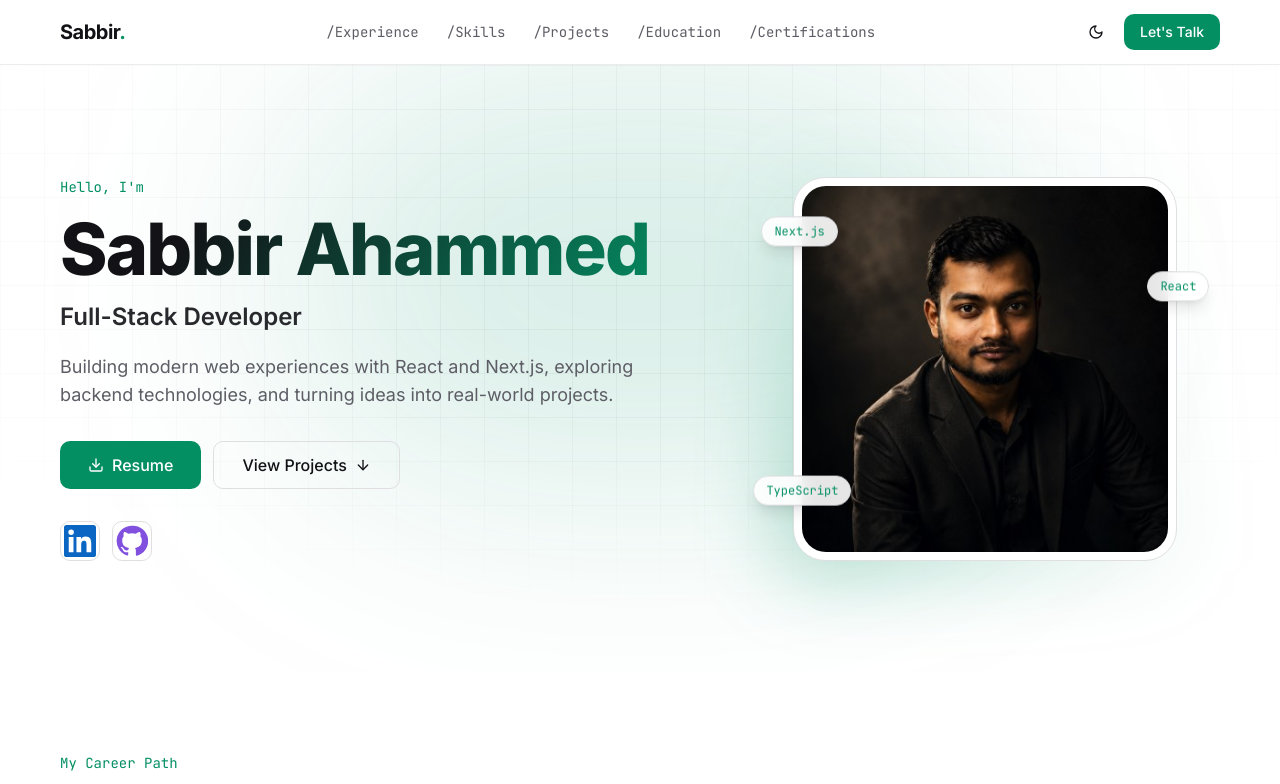
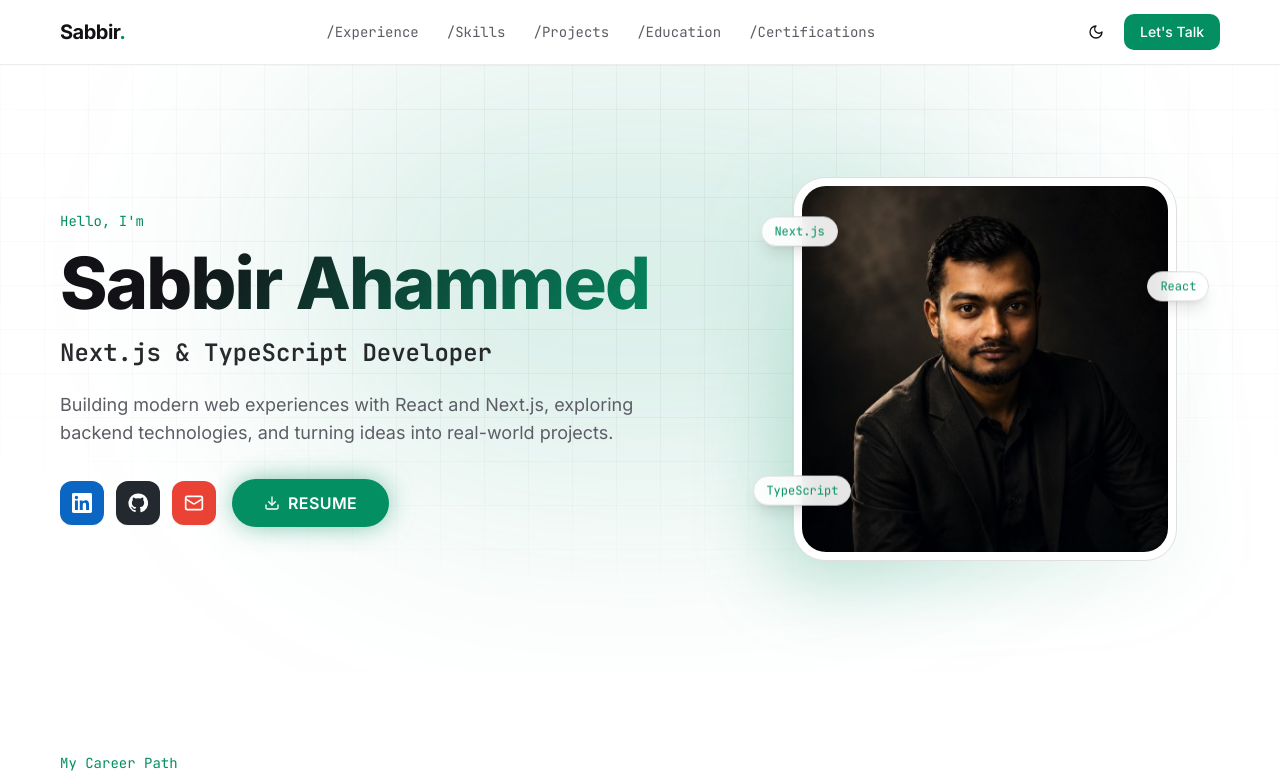
Before and after one commit to sabbir-codes/developer-portfolio, a Next.js app: page / in a window 1280 px wide. Shown: the top 784 px of the page. Built offline with nearby package versions, Linux system fonts and the light colour scheme.

Commit message:
Hero area redesign

```diff
--- a/src/app/globals.css
+++ b/src/app/globals.css
@@ -63,26 +63,61 @@
 @layer utilities {
   .bg-grid {
     background-image:
-      linear-gradient(to right, hsl(var(--foreground) / 0.04) 1px, transparent 1px),
-      linear-gradient(to bottom, hsl(var(--foreground) / 0.04) 1px, transparent 1px);
+      linear-gradient(
+        to right,
+        hsl(var(--foreground) / 0.04) 1px,
+        transparent 1px
+      ),
+      linear-gradient(
+        to bottom,
+        hsl(var(--foreground) / 0.04) 1px,
+        transparent 1px
+      );
     background-size: 44px 44px;
-    mask-image: radial-gradient(ellipse 70% 60% at 50% 30%, black 40%, transparent 100%);
-    -webkit-mask-image: radial-gradient(ellipse 70% 60% at 50% 30%, black 40%, transparent 100%);
+    mask-image: radial-gradient(
+      ellipse 70% 60% at 50% 30%,
+      black 40%,
+      transparent 100%
+    );
+    -webkit-mask-image: radial-gradient(
+      ellipse 70% 60% at 50% 30%,
+      black 40%,
+      transparent 100%
+    );
   }
 
   .text-gradient {
-    background-image: linear-gradient(120deg, hsl(var(--foreground)) 20%, hsl(var(--primary)) 100%);
+    background-image: linear-gradient(
+      120deg,
+      hsl(var(--foreground)) 20%,
+      hsl(var(--primary)) 100%
+    );
     -webkit-background-clip: text;
     background-clip: text;
     color: transparent;
   }
 }
 
+@keyframes blink {
+  0%,
+  49% {
+    opacity: 1;
+  }
+  50%,
+  100% {
+    opacity: 0;
+  }
+}
+
+.animate-blink {
+  animation: blink 1s step-end infinite;
+}
+
 @media (prefers-reduced-motion: reduce) {
   html {
     scroll-behavior: auto;
   }
-  .animate-float {
+  .animate-float .animate-blink {
     animation: none;
   }
 }
--- a/src/components/hero.tsx
+++ b/src/components/hero.tsx
@@ -1,8 +1,16 @@
 import Image from "next/image";
-import { ArrowDown, Download } from "lucide-react";
+import { Download, Mail } from "lucide-react";
 import { Button } from "@/components/ui/button";
 import { GithubIcon, LinkedinIcon } from "@/components/icons";
+import { Typewriter } from "@/components/typewriter";
 import { site } from "@/lib/data";
+
+// Edit these to change the animated tagline.
+const roles = [
+  "Full-Stack Developer",
+  "Next.js & TypeScript Developer",
+  "MERN Stack Developer",
+];
 
 const chips = [
   { label: "Next.js", className: "-left-2 top-10 sm:-left-8" },
@@ -13,6 +21,30 @@ const chips = [
   {
     label: "TypeScript",
     className: "bottom-12 -left-2 sm:-left-10 [animation-delay:3s]",
+  },
+];
+
+const socials = [
+  {
+    label: "LinkedIn",
+    href: site.linkedin,
+    color: "bg-[#0a66c2]",
+    icon: <LinkedinIcon className="h-5 w-5 text-white dark:text-white" />,
+    external: true,
+  },
+  {
+    label: "GitHub",
+    href: site.github,
+    color: "bg-[#24292f] dark:bg-[#3d444d]",
+    icon: <GithubIcon className="h-5 w-5 text-white dark:text-white" />,
+    external: true,
+  },
+  {
+    label: "Email",
+    href: `mailto:${site.email}`,
+    color: "bg-[#ea4335]",
+    icon: <Mail className="h-5 w-5 text-white" />,
+    external: false,
   },
 ];
 
@@ -34,47 +66,35 @@ export function Hero() {
           <h1 className="text-gradient text-5xl font-extrabold tracking-tight sm:text-6xl lg:text-7xl">
             {site.name}
           </h1>
-          <p className="mt-4 text-xl font-semibold text-foreground/90 sm:text-2xl">
-            {site.role}
+          <p className="mt-4 min-h-[2rem] font-mono text-xl font-semibold text-foreground/90 sm:min-h-[2.25rem] sm:text-2xl">
+            <Typewriter words={roles} />
           </p>
           <p className="mt-5 max-w-xl text-base leading-relaxed text-muted-foreground sm:text-lg">
             {site.intro}
           </p>
 
           <div className="mt-8 flex flex-wrap items-center gap-3">
-            <Button asChild size="lg">
+            {socials.map((s) => (
+              <a
+                key={s.label}
+                href={s.href}
+                aria-label={s.label}
+                {...(s.external
+                  ? { target: "_blank", rel: "noopener noreferrer" }
+                  : {})}
+                className={`flex h-11 w-11 items-center justify-center rounded-xl shadow-sm transition-all duration-200 hover:-translate-y-1 hover:shadow-lg focus-visible:outline-none focus-visible:ring-2 focus-visible:ring-ring focus-visible:ring-offset-2 focus-visible:ring-offset-background ${s.color}`}
+              >
+                {s.icon}
+              </a>
+            ))}
+
+            <Button
+              asChild
+              size="lg"
+              className="ml-1 rounded-full px-8 font-semibold uppercase tracking-wide shadow-[0_0_28px_-4px_hsl(var(--primary)/0.65)] transition-all hover:-translate-y-0.5 hover:shadow-[0_0_36px_-2px_hsl(var(--primary)/0.8)]"
+            >
               <a href={site.resume} target="_blank" rel="noopener noreferrer">
                 <Download /> Resume
-              </a>
-            </Button>
-            <Button asChild size="lg" variant="outline">
-              <a href="#projects">
-                View Projects <ArrowDown />
-              </a>
-            </Button>
-          </div>
-
-          <div className="mt-8 flex items-center gap-3">
-            <Button
-              asChild
-              variant="outline"
-              size="icon"
-              aria-label="LinkedIn"
-              className=" [&_svg]:size-8"
-            >
-              <a href={site.linkedin} target="_blank" rel="noopener noreferrer">
-                <LinkedinIcon />
-              </a>
-            </Button>
-            <Button
-              asChild
-              variant="outline"
-              size="icon"
-              aria-label="GitHub"
-              className=" [&_svg]:size-8"
-            >
-              <a href={site.github} target="_blank" rel="noopener noreferrer">
-                <GithubIcon />
               </a>
             </Button>
           </div>
--- /dev/null
+++ b/src/components/typewriter.tsx
@@ -0,0 +1,62 @@
+"use client";
+
+import { useEffect, useState } from "react";
+
+type TypewriterProps = {
+  words: string[];
+  typeSpeed?: number;
+  deleteSpeed?: number;
+  pause?: number;
+};
+
+// Types a word, waits, deletes it, then moves to the next one in a loop.
+// Pass a stable array (define it outside the component).
+export function Typewriter({
+  words,
+  typeSpeed = 80,
+  deleteSpeed = 40,
+  pause = 1600,
+}: TypewriterProps) {
+  const [index, setIndex] = useState(0);
+  const [text, setText] = useState("");
+  const [deleting, setDeleting] = useState(false);
+  const [reduced, setReduced] = useState(false);
+
+  useEffect(() => {
+    setReduced(window.matchMedia("(prefers-reduced-motion: reduce)").matches);
+  }, []);
+
+  useEffect(() => {
+    if (reduced) return;
+    const word = words[index];
+    const complete = text === word;
+
+    let delay = deleting ? deleteSpeed : typeSpeed;
+    if (!deleting && complete) delay = pause;
+
+    const timer = setTimeout(() => {
+      if (!deleting && complete) {
+        setDeleting(true);
+      } else if (deleting && text === "") {
+        setDeleting(false);
+        setIndex((i) => (i + 1) % words.length);
+      } else {
+        setText(word.slice(0, text.length + (deleting ? -1 : 1)));
+      }
+    }, delay);
+
+    return () => clearTimeout(timer);
+  }, [text, deleting, index, reduced, words, typeSpeed, deleteSpeed, pause]);
+
+  if (reduced) return <span>{words[0]}</span>;
+
+  return (
+    <>
+      <span className="sr-only">{words[0]}</span>
+      <span aria-hidden="true">
+        {text}
+        <span className="animate-blink ml-0.5 inline-block h-[1.1em] w-[2px] translate-y-[0.18em] bg-primary" />
+      </span>
+    </>
+  );
+}
```
